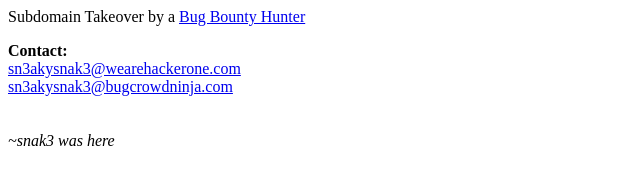
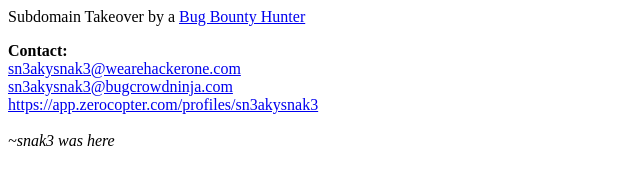
Before and after one commit to SAGEof6iixPATHS/snak3, a plain HTML site: page index.html in a window 1280 px wide. Shown: the whole page, without its empty margins (0-640 px from the left). Drawn offline with Linux system fonts and the light colour scheme.

Commit message:
Update index.html

```diff
--- a/index.html
+++ b/index.html
@@ -14,6 +14,7 @@
       <br>
        <a href="sn3akysnak3@bugcrowdninja.com">sn3akysnak3@bugcrowdninja.com</a>
       <br>
+       <a href="https://app.zerocopter.com/profiles/sn3akysnak3">https://app.zerocopter.com/profiles/sn3akysnak3</a>
       <br>
       <br>
        <i>~snak3 was here</i>
```
